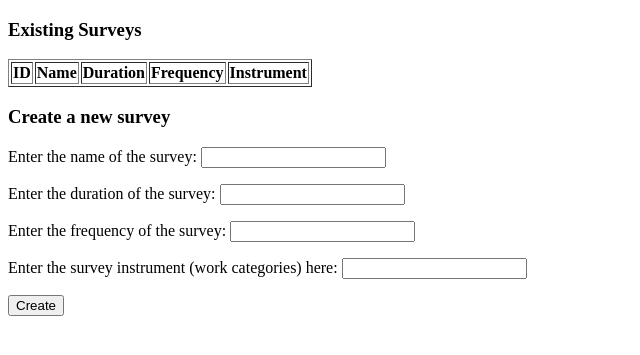
After one commit to jkgenser/sms2, a Flask app: template templates/surveys.html in a window 1280 px wide. The commit adds this page. Shown: the top 355 px of the page, without its empty margins (0-640 px from the left). Run offline with Flask 2, Linux system fonts and the light colour scheme; the template is opened without the code that fills it: values that come from a table or form of the project are taken from there, others are empty.

Commit message:
Added: (1) creation of surveys, (2) views and templates for each survey, (3) view to assign participants to a given survey once it is created.

```diff
--- a/app.py
+++ b/app.py
@@ -12,50 +12,95 @@ app.config.from_object(os.environ['APP_SETTINGS'])
 db = SQLAlchemy(app)
 
 from models import Participant, Survey, Ping
+from forms.new_survey import NewSurveyForm
+from forms.new_participant import NewParticipantForm
+from forms.add_participant import AddParticipantForm
+
+# View to see all participants who have been added to the application
+@app.route('/', methods=['GET', 'POST'])
+def show_participants():
+    form = NewParticipantForm(request.form)
+    return render_template('participants.html',
+                           participants=db.session.query(Participant).order_by(Participant.id).all(),
+                           form=form)
 
 
-@app.route('/', methods=['GET', 'POST'])
-def show_participants():
-    from models import Participant
-    participants = db.session.query(Participant).all()
-    return render_template('participants.html',
-                       participants=participants
+# View to see all current surveys
+@app.route('/surveys', methods=['GET'])
+def show_surveys():
+    form = NewSurveyForm(request.form)
+    surveys = db.session.query(Survey).all()
+    return render_template('surveys.html', surveys=surveys, form=form)
 
-# Eventually use WTForms for this
-# Eventually move this function to the views module
-@app.route('/new', methods=['GET', 'POST'])
-def add_participant():
-    new_participant = {}
-    # get next ID in the increment
-    new_participant['id'] = db.session.query(Participant).order_by(Participant.id.desc()).first().id + 1
-    new_participant['name'] = request.form['name']
-    new_participant['phone_number'] = request.form['phone']
-    new_participant['role'] = request.form['role']
-    new_participant['location'] = request.form['location']
-    db.session.add(Participant(**new_participant))
+
+# View to add participants to a given survey
+@app.route('/surveys/<id>', methods=['GET'])
+def show_survey_id(id):
+    survey = db.session.query(Survey).get(id)
+    participants = db.session.query(Participant).filter(Participant.survey_id == id)
+    form = AddParticipantForm(request.form).new()
+    return render_template('survey.html', survey=survey, form=form, participants=participants)
+
+
+# TODO use WTForms for this
+# TODO move this function to the views module
+# TODO Use phonenumber module to validate phone numbers that are added to the database.
+@app.route('/create_participant', methods=['POST'])
+def create_participant():
+    form = NewParticipantForm(request.form)
+    new_participant = Participant(**form.data)
+    new_participant.id = db.session.query(Participant).order_by(Participant.id.desc()).first().id + 1
+    db.session.add(new_participant)
     db.session.commit()
     flash('Participant succesfully added!')
-    return render_template('participants.html',
-                       participants=db.session.query(Participant).all())
+    return redirect(url_for('show_participants'))
 
+
+@app.route('/create_survey', methods=['POST'])
+def create_survey():
+    # from models import Survey
+    form = NewSurveyForm(request.form)
+    surveys = db.session.query(Survey).all()
+
+    new_survey = Survey(**form.data)
+    new_survey.id = db.session.query(Survey).order_by(Survey.id.desc()).first().id + 1
+    db.session.add(new_survey)
+    db.session.commit()
+    return render_template('surveys.html', surveys=surveys, form=form)
+
+
+@app.route('/add_participant', methods=['POST'])
+def add_to_survey():
+    form = AddParticipantForm(request.form).new()
+    participant_id = form.data['new_participant']
+    survey_id = int(str.split(request.referrer, "/")[-1])
+    participant = db.session.query(Participant).filter(Participant.id == participant_id).one()
+    participant.survey_id = survey_id
+    db.session.commit()
+
+    return redirect(url_for('show_survey_id', id=survey_id))
+
+#
 # with app.test_request_context():
 #     print url_for('show_participants')
-#     print url_for('add_participant')
-#     print(request.form)
+#     print url_for('add_to_survey')
+#     print url_for('show_surveys')
+#     print url_for('show_survey_id', id=1)
+
 
 # endpoint for twilio POST reqests
-# EVENTUALLY move this to a separate views module..
+# TODO move this to a separate views module..
 @app.route('/message', methods=['GET', 'POST'])
 def store_response():
 
     try:
         ping = {}
 
-        # Eventually make this do a lookup from participants
+        # TODO make this do a lookup from participants
         # if the number is not in participants, do not store the ping in DB.
         ping['from_num'] = request.values['From']
 
-        # Eventually check if response is integer, otherwise store as string
+        # TODO check if response is integer, otherwise store as string
         # Or always store as string ... not sure
         ping['response'] = request.values['Body']
 
--- a/forms/new_participant.py
+++ b/forms/new_participant.py
@@ -9,6 +9,6 @@ def _locations():
 class NewParticipantForm(Form):
     name = StringField('Name', validators=[DataRequired()])
     phone_number = StringField('Phone number', validators=[
-                               DataRequired(), Length(min=10, max=10)], message='Phone number must be 10 digits')
+                               DataRequired(), Length(min=10, max=10)])
     role = StringField('Functional role', validators=[DataRequired()])
-    location = SelectField('Location', choices=_locations(), validators=[DataRequired()])
+    location = StringField('Location', validators=[DataRequired()])
--- /dev/null
+++ b/forms/new_survey.py
@@ -0,0 +1,10 @@
+from flask_wtf import Form
+from wtforms import StringField, SelectField, IntegerField
+from wtforms.validators import DataRequired, Length
+
+
+class NewSurveyForm(Form):
+    name = StringField('Name of survey', validators=[DataRequired()])
+    duration = IntegerField('Duration of survey in days', validators=[DataRequired()])
+    frequency = IntegerField('Frequency (number of pings per day)', validators=[DataRequired()])
+    instrument = StringField('Instrument for the survey', validators=[DataRequired()])
--- /dev/null
+++ b/templates/surveys.html
@@ -0,0 +1,43 @@
+<!DOCTYPE html>
+<html lang="en">
+<head>
+    <meta charset="UTF-8">
+    <title>Time Study</title>
+</head>
+<body>
+    <h3>Existing Surveys</h3>
+    <table border=1>
+        <thead>
+            <th>ID</th>
+            <th>Name</th>
+            <th>Duration</th>
+            <th>Frequency</th>
+            <th>Instrument</th>
+        </thead>
+        <tbody>
+        {% for survey in surveys %}
+            <tr>
+                <td><a href="/surveys/{{survey.id}}">{{ survey.id }}</a></td>
+                <td>{{ survey.name }}</td>
+                <td>{{ survey.duration}}</td>
+                <td>{{ survey.frequency }}</td>
+                <td>{{ survey.instrument }}</td>
+            </tr>
+        {% endfor %}
+        </tbody>
+    </table>
+
+<form method="post" class="form-horizontal col-lg-5" action="{{ url_for('create_survey' )}}">
+    <div class="form-group">
+        <h3>Create a new survey</h3>
+        <p>Enter the name of the survey: {{ form.name }} </p>
+        <p>Enter the duration of the survey: {{ form.duration }} </p>
+        <p>Enter the frequency of the survey: {{ form.frequency }}</p>
+        <p>Enter the survey instrument (work categories) here: {{ form.instrument }}</p>
+        <button type="submit" class="btn btn-default">Create</button>
+    </div>
+</form>
+
+
+</body>
+</html>
```
Also changed, not shown: forms/add_participant.py (added, +22 -0 lines), models.py (+13 -8 lines), templates/participants.html (+11 -8 lines), templates/survey.html (added, +69 -0 lines).
